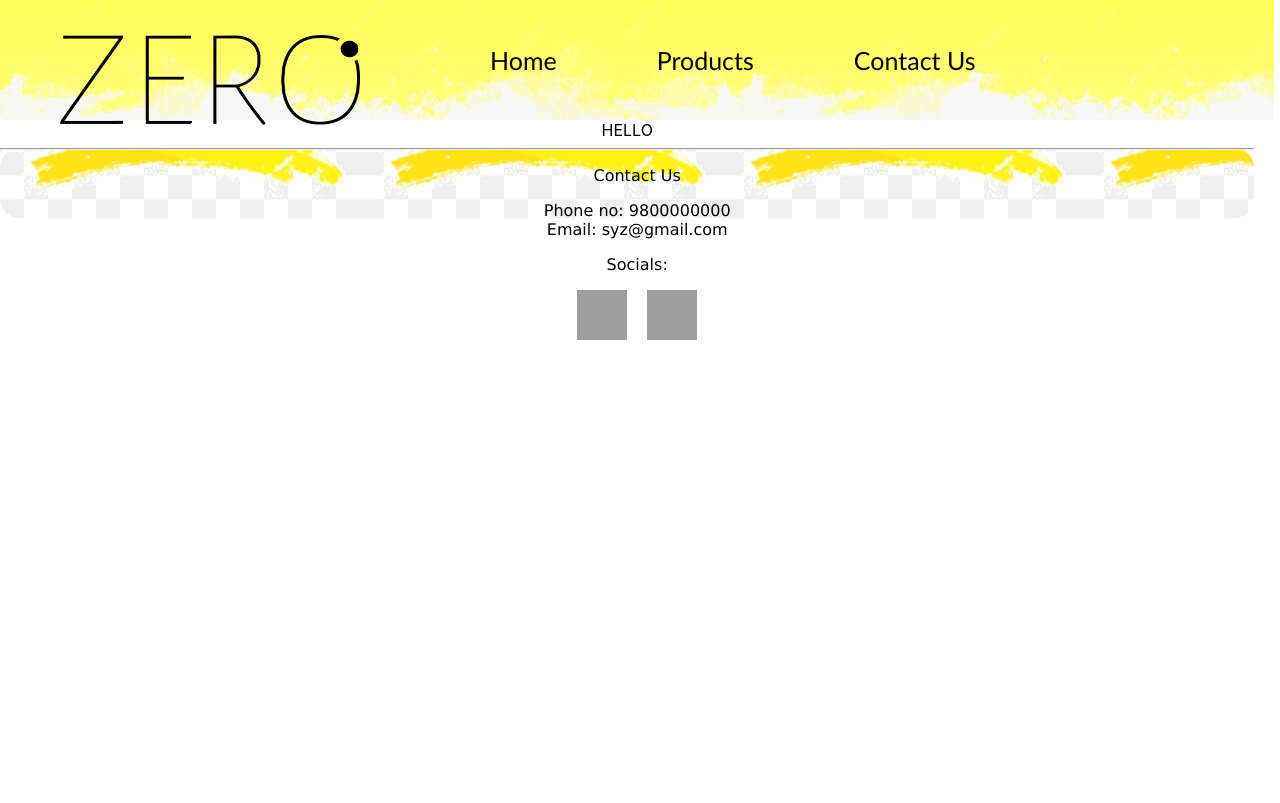
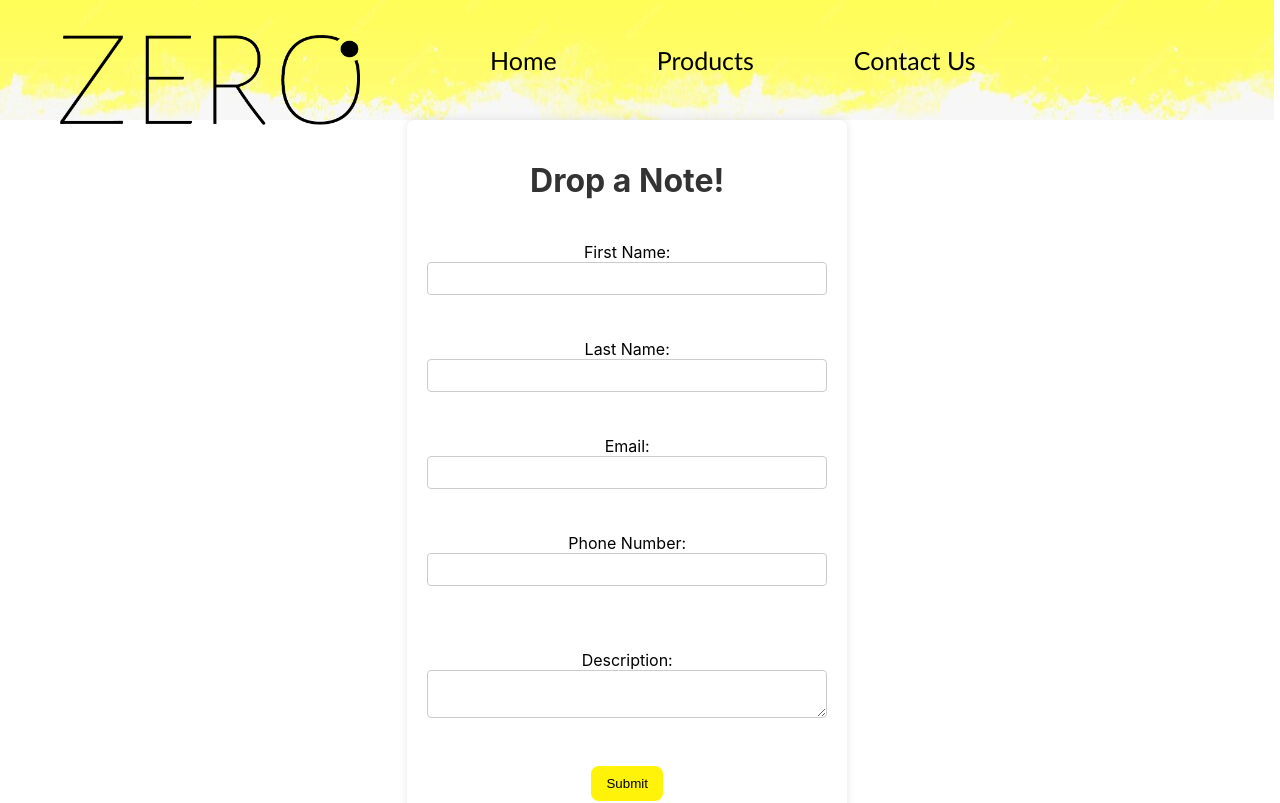
Before and after one commit to PrasannaBhattarai/zeroDemo, a React (Create React App) app: page /contact in a window 1280 px wide. Shown: the top 803 px of the page. Built offline with nearby package versions, Linux system fonts and the light colour scheme; grey boxes are pictures that could not be loaded.

Commit message:
Merged commit

```diff
--- a/src/AboutUs.js
+++ b/src/AboutUs.js
@@ -1,13 +1,128 @@
-import React from "react";
+// AboutUs.js
 
-function AboutUs(){
-    return(
-        <>
-        <span>HELLO</span>
-        </>
-    );
+import React from 'react';
+import './ContactStyle.css';
 
+function AboutUs() {
+  const [data, setData] = React.useState({
+    firstName: '',
+    lastName: '',
+    email: '',
+    phoneNumber: '',
+    description: '',
+  });
+
+  const { firstName, lastName, email, phoneNumber, description } = data;
+
+  const handleChange = (e) => {
+    setData({ ...data, [e.target.name]: e.target.value });
+  };
+
+  const handleSubmit = async (e) => {
+    e.preventDefault();
+    try {
+      const response = await fetch(
+        'https://v1.nocodeapi.com/prasanna_10/google_sheets/ZDHMsdCHOCeFEFFN?tabId=Sheet1',
+        {
+          method: 'POST',
+          headers: { 'Content-Type': 'application/json' },
+          body: JSON.stringify([
+            [
+              firstName,
+              lastName,
+              email,
+              phoneNumber,
+              description,
+              new Date().toLocaleString(),
+            ],
+          ]),
+        }
+      );
+      await response.json();
+      setData({
+        ...data,
+        firstName: '',
+        lastName: '',
+        email: '',
+        phoneNumber: '',
+        description: '',
+      });
+    } catch (error) {
+      console.log(error);
+    }
+  };
+
+  return (
+    <div className="form-container">
+      <h1>Drop a Note!</h1>
+      <br/>
+      <form onSubmit={handleSubmit}>
+        <label className="form-label">
+          First Name:
+          <input
+            type="text"
+            name="firstName"
+            value={firstName}
+            onChange={handleChange}
+            className="form-input"
+            required
+          />
+        </label>
+        <br />
+        <label className="form-label">
+          Last Name:
+          <input
+            type="text"
+            name="lastName"
+            value={lastName}
+            onChange={handleChange}
+            className="form-input"
+            required
+          />
+        </label>
+        <br />
+        <label className="form-label">
+          Email:
+          <input
+            type="email"
+            name="email"
+            value={email}
+            onChange={handleChange}
+            className="form-input"
+            required
+          />
+        </label>
+        <br />
+        <label className="form-label">
+          Phone Number:
+          <input
+            type="text"
+            name="phoneNumber"
+            value={phoneNumber}
+            onChange={handleChange}
+            className="form-input"
+            required
+          />
+        </label>
+        <br />
+        <br />
+        <label className="form-label">
+          Description:
+          <textarea
+            name="description"
+            value={description}
+            onChange={handleChange}
+            className="form-textarea"
+            required
+          />
+        </label>
+        <br />
+        <button type="submit" className="form-button">
+          Submit
+        </button>
+      </form>
+    </div>
+  );
 }
 
-
 export default AboutUs;
--- /dev/null
+++ b/src/ContactStyle.css
@@ -0,0 +1,52 @@
+/* FormStyles.css */
+
+.form-container {
+    max-width: 400px;
+    margin: auto;
+    padding: 20px;
+    background-color: white;
+    border-radius: 8px;
+    box-shadow: 0 0 10px rgba(0, 0, 0, 0.1);
+  }
+
+  .form-container h1 {
+    text-align: center;
+    color: #333;
+  }
+
+  .form-label {
+    display: block;
+    margin-bottom: 8px;
+  }
+
+  .form-input {
+    width: 100%;
+    padding: 8px;
+    margin-bottom: 16px;
+    box-sizing: border-box;
+    border: 1px solid #ccc;
+    border-radius: 4px;
+  }
+
+  .form-textarea {
+    width: 100%;
+    padding: 8px;
+    margin-bottom: 16px;
+    box-sizing: border-box;
+    border: 1px solid #ccc;
+    border-radius: 4px;
+  }
+
+  .form-button {
+    background-color: #fff309;
+    color: rgb(0, 0, 0);
+    padding: 10px 15px;
+    border: none;
+    border-radius: 4px;
+    cursor: pointer;
+    border-radius: 1vh;
+  }
+
+  .form-button:hover {
+    background-color: #45a049;
+  }
```
Also changed, not shown: src/App.js (+14 -13 lines).
